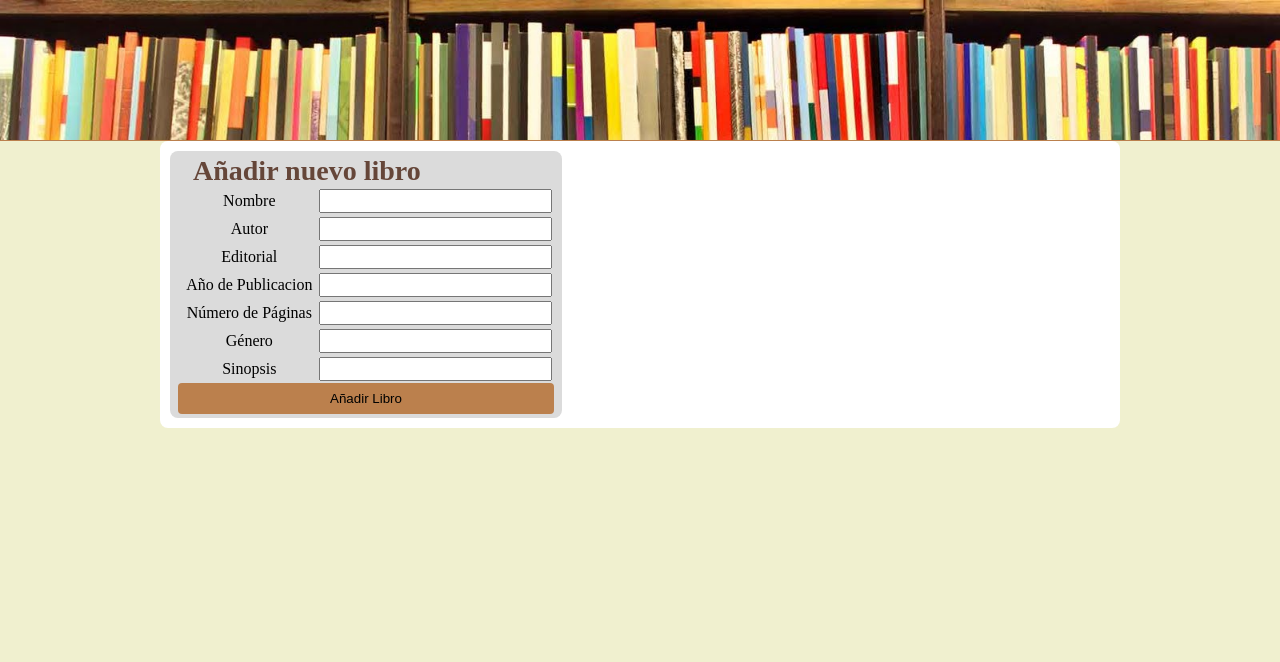
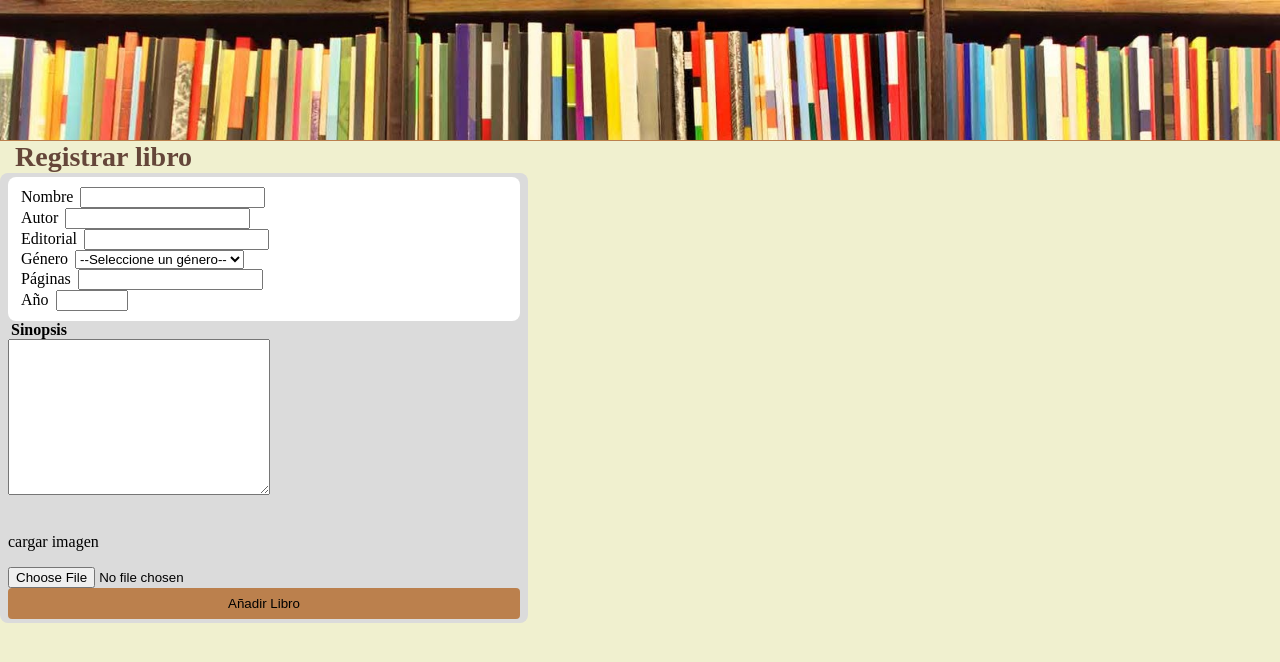
Before and after one commit to jeffHQ/MeowBook, a Flask app: template templates/libro.html in a window 1280 px wide. Shown: the top 662 px of the page. Run offline with Flask 2, Linux system fonts and the light colour scheme; the template is opened without the code that fills it, so the values that code supplies are empty; some libraries are stand-ins or nearby versions.

Commit message:
Update libro.html

```diff
--- a/templates/libro.html
+++ b/templates/libro.html
@@ -13,43 +13,63 @@
 <body>
     <div class="portada">
     </div>
-    <div class="content">
+    <main>
+        <div class="newbook">
+
+            <div class="box">
+                <h1 class="title">Registrar libro</h1>
+            </div>
+            <form class="form1" id="registroLibro" action="/libro/registrar">
                 <div class="box1">
-            <form class="form1" id="registroLibro" action="/libro/registrar">
-                <h1 class="title">Añadir nuevo libro</h1>
-                <div class="form-input">
+                    <div class="info">
                         <label for="nombre">Nombre</label>
                         <input type="text" id="nombre" name="nombre">
                     </div>
-                <div class="form-input">
+                    <div class="info">
                         <label for="autor">Autor</label>
                         <input type="text" id="autor" name="autor">
                     </div>
-                <div class="form-input">
+                    <div class="info">
                         <label for="editorial">Editorial</label>
                         <input type="text" id="editorial" name="editorial">
                     </div>
-                <div class="form-input">
-                    <label for="año_publicacion">Año de Publicacion</label>
-                    <input type="number" id="año_publicacion" name="año_publicacion">
+                    <div class="info">
+                        <label for="genero">Género</label>
+                        <select id="genero" name="genero">
+                <option value="Accion" disabled selected>--Seleccione un género--</option>
+                <option value="Accion">                     Acción   </option>
+                <option value="Comedia">                    Comedia </option>
+                <option value="Drama">                      Drama     </option>
+                <option value="Ficcion">                    Ficción </option>
+                </select>
                     </div>
-                <div class="form-input">
-                    <label for="nro_paginas">Número de Páginas</label>
-                    <input type="number" id="nro_paginas" name="nro_paginas">
+                    <div class="info">
+                        <label for="nro_paginas">Páginas</label>
+                        <input type="number" min="0" step="10" id="nro_paginas" name="nro_paginas">
                     </div>
-                <div class="form-input">
-                    <label for="genero">Género</label>
-                    <input type="text" id="genero" name="genero">
+                    <div class="info">
+                        <label for="año_publicacion">Año</label>
+                        <input type="number" min="1800" step="10" max="2022" id="año_publicacion" name="año_publicacion">
+                    </div>
+                </div>
+                <div class="box2">
+                    <label style="font-weight:bold" for="sinopsis">Sinopsis</label><br>
+                    <textarea cols="30" rows="10" id="sinopsis" name="sinopsis"></textarea>
+                </div>
+                <img class="image" src="">
+                <div class="box3">
+                    <div id="div_file">
+                        <p id="texto">cargar imagen</p>
+                        <input type="file" id="btn_enviar">
+                    </div>
+                </div>
+                <div class="botones">
+                    <input type="submit" value="Añadir Libro" id="submit">
+            </form>
 
             </div>
-                <div class="form-input">
-                    <label for="sinopsis">Sinopsis</label>
-                    <input type="text" id="sinopsis" name="sinopsis">
         </div>
-                <input type="submit" value="Añadir Libro" id="submit">
-            </form>
-        </div>
-    </div>
+    </main>
 
     <script>
         const nombreInput = document.getElementById('nombre');
```
Lines whose indentation alone changed are shown as unchanged.
